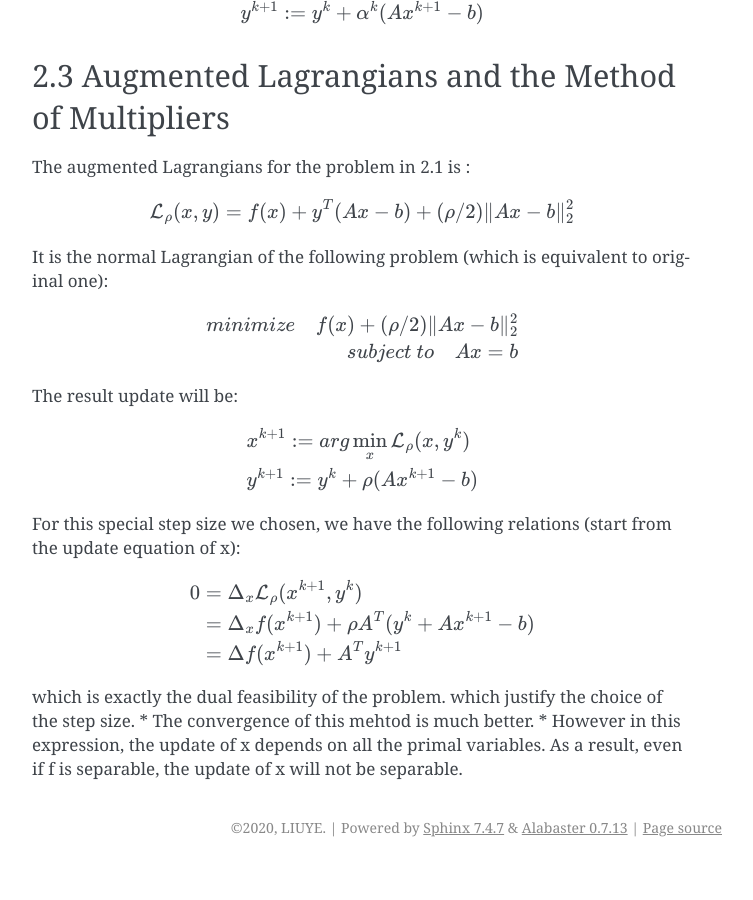
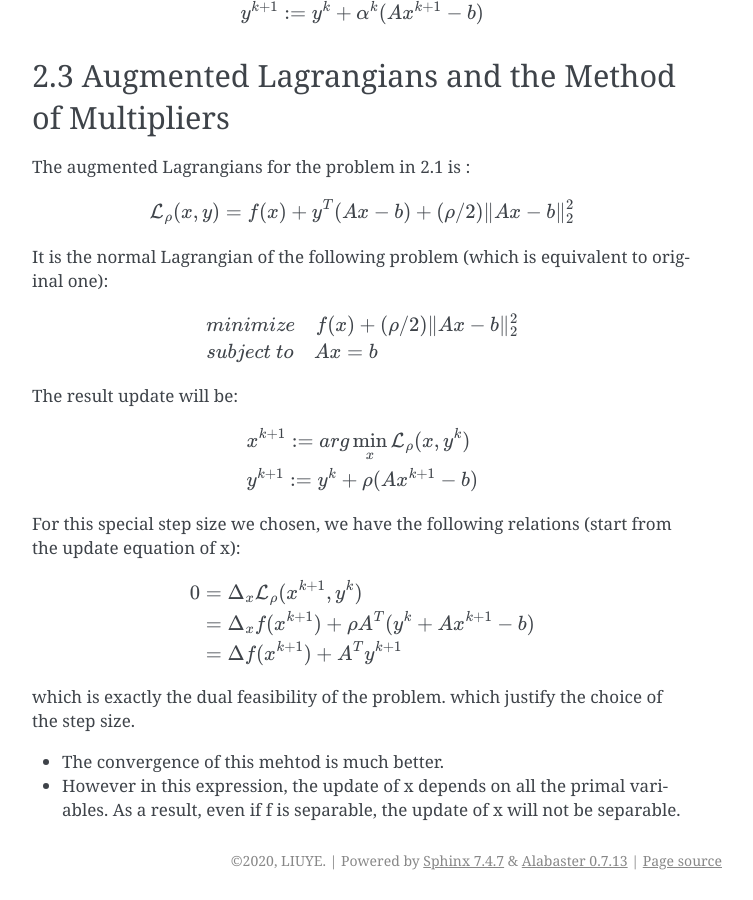
Before and after one commit to gggliuye/cvx_learning, a Sphinx documentation site: the page built from docs/ADMM/Precursors.rst, in a window 1280 px wide and 900 px high, scrolled down 2025 px. Shown: the whole window, without its empty margins (388-1141 px from the left). Built offline with Sphinx 7.4.7, drawn with Linux system fonts in a browser that asks for light colours; before the commit the page ends 2892 px from its top, so only the background shows below that.

Commit message:
little errors

```diff
--- a/docs/ADMM/Precursors.rst
+++ b/docs/ADMM/Precursors.rst
@@ -112,8 +112,8 @@ It is the normal Lagrangian of the following problem (which is equivalent to ori
 
 .. math::
   \begin{align*}
-  minimize \quad f(x) + (\rho/2)\|Ax-b\|_{2}^{2} \\
-  subject \ to \quad Ax = b
+  &minimize \quad f(x) + (\rho/2)\|Ax-b\|_{2}^{2} \\
+  &subject \ to \quad Ax = b
   \end{align*}
 
 The result update will be:
@@ -134,5 +134,7 @@ For this special step size we chosen, we have the following relations (start fro
   \end{align*}
 
 which is exactly the dual feasibility of the problem. which justify the choice of the step size.
+
 * The convergence of this mehtod is much better.
+
 * However in this expression, the update of x depends on all the primal variables. As a result, even if f is separable, the update of x will not be separable.
--- a/docs/ProximalAlgorithms/EvaluatingProximal.rst
+++ b/docs/ProximalAlgorithms/EvaluatingProximal.rst
@@ -223,7 +223,7 @@ It also corresponding to the duality properties of proper cone.
   0 \quad \quad \|v\|_{2} < \lambda
   \end{cases}
 
-In :mathbb{R}: space, it is a ReLU function. In :math:`mathbb{R}^{2}`, its magnitude looks like:
+In :mathbb{R}: space, it is a ReLU function. In :math:`\mathbb{R}^{2}`, its magnitude looks like:
 
 .. image:: images/magitude_l2_r2.png
     :align: center
--- a/docs/ProximalAlgorithms/Properties.rst
+++ b/docs/ProximalAlgorithms/Properties.rst
@@ -95,7 +95,7 @@ If :math:`f(x)=\phi(x) + (\frac{\rho}{2} \| x- a\|^{2}_{2})`, then:
 where :math:`\bar{\lambda} = \lambda /(1+\lambda \rho)`
 
 2.2.5 Fixed Points
------------------------------
+~~~~~~~~~~~~~~~~~~~~~
 
 The point :math:`x^{*}` minimizes f if and only if:
 
```
